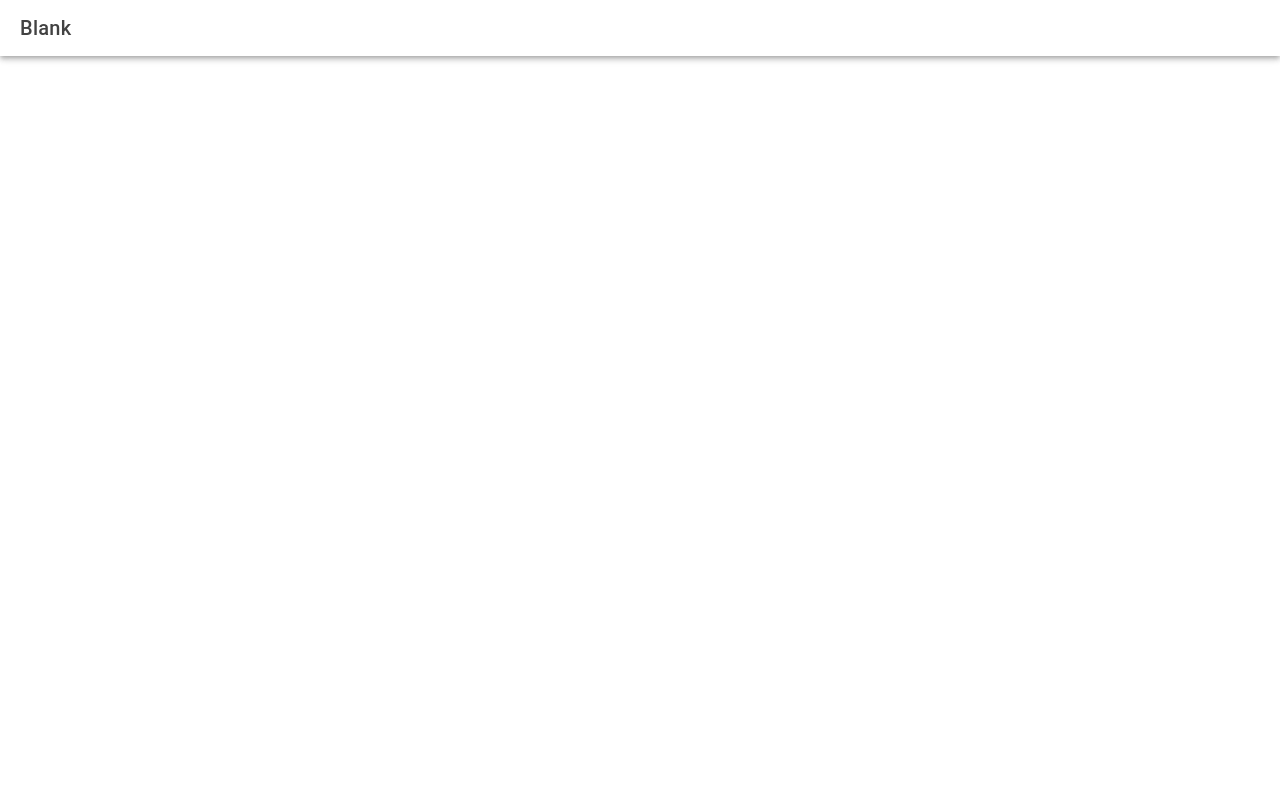
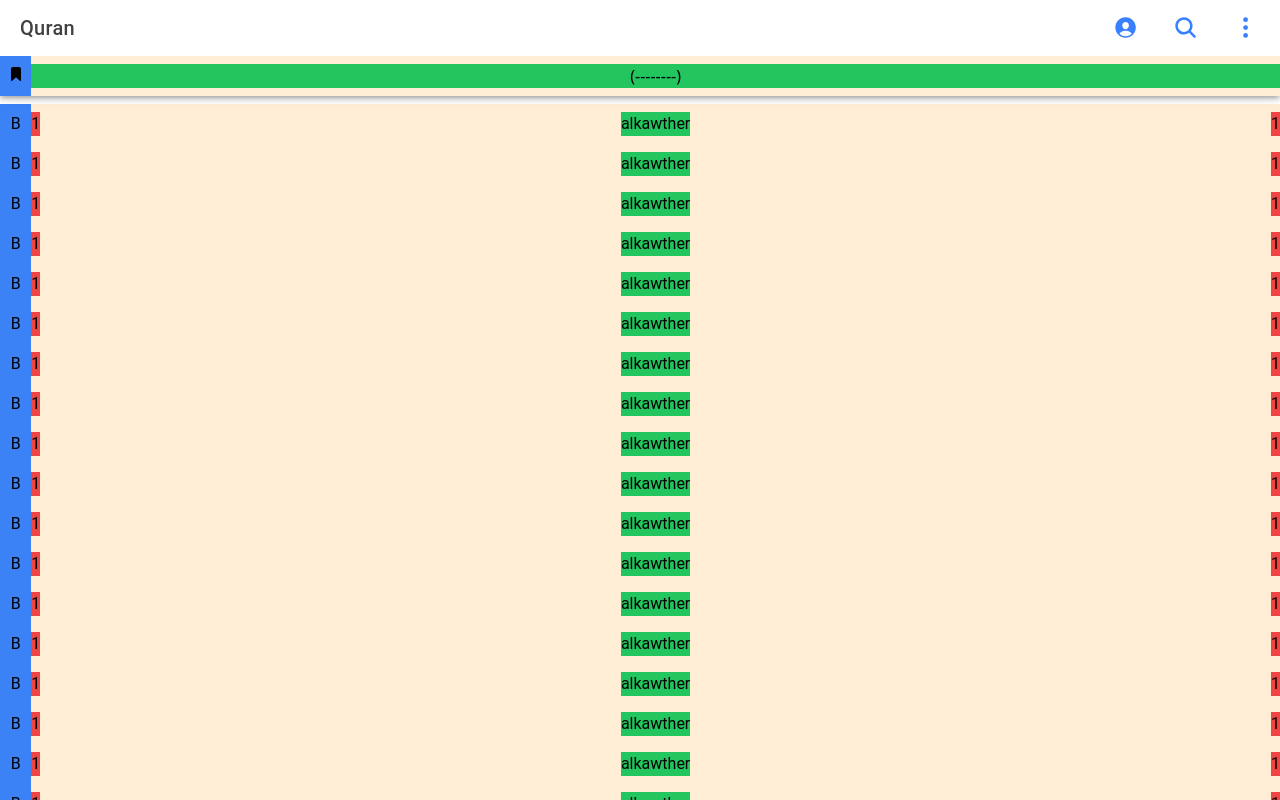
Before and after one commit to mansourcodes/quran-app, a React (Create React App) app: page /index in a window 1280 px wide. Built offline with nearby package versions, Linux system fonts and the light colour scheme.

Commit message:
add index list ui

```diff
--- /dev/null
+++ b/src/components/SuraList.tsx
@@ -0,0 +1,20 @@
+import { IonItem, IonLabel, IonList } from '@ionic/react';
+import React from 'react';
+import SuraListItem from './SuraListItem';
+const SuraList = () => {
+  return (
+    <>
+      <IonList lines="full">
+        {Array(80)
+          .fill(0)
+          .map((i) => (
+            <>
+              <SuraListItem />
+            </>
+          ))}
+      </IonList>{' '}
+    </>
+  );
+};
+
+export default SuraList;
--- /dev/null
+++ b/src/components/SuraListHeader.tsx
@@ -0,0 +1,20 @@
+import { IonIcon, IonItem, IonLabel } from '@ionic/react';
+import React from 'react';
+import { bookmark } from 'ionicons/icons';
+const SuraListHeader = () => {
+  return (
+    <>
+      <div className="w-full flex flex-row items-start justify-start text-center">
+        <div className="bg-blue-500 w-[32px] py-2 ">
+          <IonIcon icon={bookmark} />
+        </div>
+
+        <div className="w-full py-2 bg-orange-100 flex flex-row items-center justify-between">
+          <div className="bg-green-500 w-full">(--------)</div>
+        </div>
+      </div>
+    </>
+  );
+};
+
+export default SuraListHeader;
--- /dev/null
+++ b/src/components/SuraListItem.tsx
@@ -0,0 +1,19 @@
+import { IonItem, IonLabel } from '@ionic/react';
+import React from 'react';
+const SuraListItem = () => {
+  return (
+    <>
+      <div className="w-full flex flex-row items-start justify-start text-center">
+        <div className="bg-blue-500 w-[32px] py-2 ">B</div>
+
+        <div className="w-full py-2 bg-orange-100 flex flex-row items-center justify-between">
+          <div className="bg-red-500">1</div>
+          <div className="bg-green-500">alkawther</div>
+          <div className="bg-red-500">1</div>
+        </div>
+      </div>
+    </>
+  );
+};
+
+export default SuraListItem;
--- a/src/pages/Index.tsx
+++ b/src/pages/Index.tsx
@@ -1,20 +1,59 @@
 import React from 'react';
-import { IonContent, IonHeader, IonPage, IonTitle, IonToolbar } from '@ionic/react';
+import {
+  IonContent,
+  IonHeader,
+  IonPage,
+  IonTitle,
+  IonToolbar,
+  IonItem,
+  IonLabel,
+  IonList,
+  IonButton,
+  IonButtons,
+  IonIcon,
+} from '@ionic/react';
+import {
+  create,
+  ellipsisHorizontal,
+  ellipsisVertical,
+  helpCircle,
+  search,
+  personCircle,
+  star,
+} from 'ionicons/icons';
+import SuraList from '../components/SuraList';
+import SuraListItem from '../components/SuraListItem';
+import SuraListHeader from '../components/SuraListHeader';
 
 const IndexPage = () => {
   return (
     <IonPage>
-      <IonHeader>
+      <IonHeader translucent={true}>
         <IonToolbar>
-          <IonTitle>Blank</IonTitle>
+          <IonButtons slot="secondary">
+            <IonButton>
+              <IonIcon slot="icon-only" icon={personCircle}></IonIcon>
+            </IonButton>
+            <IonButton>
+              <IonIcon slot="icon-only" icon={search}></IonIcon>
+            </IonButton>
+          </IonButtons>
+          <IonButtons slot="primary">
+            <IonButton>
+              <IonIcon
+                slot="icon-only"
+                ios={ellipsisHorizontal}
+                md={ellipsisVertical}
+              ></IonIcon>
+            </IonButton>
+          </IonButtons>
+          <IonTitle>Quran</IonTitle>
         </IonToolbar>
+        <SuraListHeader />
       </IonHeader>
-      <IonContent fullscreen>
-        <IonHeader collapse="condense">
-          <IonToolbar>
-            <IonTitle size="large">Blank</IonTitle>
-          </IonToolbar>
-        </IonHeader>
+
+      <IonContent fullscreen={true}>
+        <SuraList />
       </IonContent>
     </IonPage>
   );
--- a/src/theme/variables.css
+++ b/src/theme/variables.css
@@ -80,7 +80,7 @@
   --ion-color-light-tint: #f5f6f9;
 }
 
-@media (prefers-color-scheme: dark) {
+@media (prefers-color-scheme: dark_) {
   /*
    * Dark Colors
    * -------------------------------------------
```
